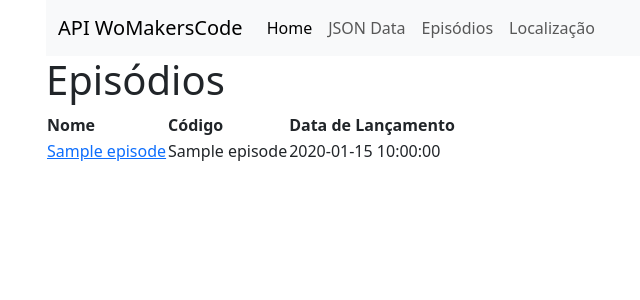
After one commit to groot85/flask-apenas-exercicios-semana-4, a Flask app: template templates/episodes.html in a window 1280 px wide. The commit adds this page. Shown: the top 300 px of the page, without its empty margins (36-676 px from the left). Run offline with Flask 2, Linux system fonts and the light colour scheme; the template is opened without the code that fills it: most values are stand-ins (such as "Sample title", 1, 10 or a date in 2020).

Commit message:
atualização da correcao da tarefa-exercicio de fixacao api

```diff
--- a/main.py
+++ b/main.py
@@ -4,7 +4,7 @@ import urllib.request, json
 app = Flask(__name__)
 
 
-@app.route("/")
+@app.route("/")  #pagina inicial/home
 def get_list_characters_page():
   url = "https://rickandmortyapi.com/api/character"
   response = urllib.request.urlopen(url)
@@ -13,7 +13,8 @@ def get_list_characters_page():
 
   return render_template("characters.html", characters=dict["results"])
 
-@app.route("/personagem/<id>")
+
+@app.route("/profile/<id>")
 def get_profile(id):
   url = "https://rickandmortyapi.com/api/character/" + id
   response = urllib.request.urlopen(url)
@@ -22,9 +23,10 @@ def get_profile(id):
 
   return render_template("profile.html", profile=dict)
 
-@app.route("/lista")
+
 # def index(): #faz essa def para que o programa abra a tela de visualização)
 #     return '<h1> Olá, WoMakers!</h1>'
+@app.route("/lista")
 def get_list_characters(
 ):  #faz essa def para que o programa abra a tela de visualização)
   url = "https://rickandmortyapi.com/api/character"  #url do sit rick
@@ -42,4 +44,73 @@ def get_list_characters(
   return {"characters": characters}
 
 
+@app.route("/locations")
+def get_list_locations():
+  url = "https://rickandmortyapi.com/api/location"
+  response = urllib.request.urlopen(url)
+  locations = response.read()
+  dict = json.loads(locations)
+
+  locations = []
+
+  for location in dict["results"]:
+    location = {
+      "id": location["id"],
+      "name": location["name"],
+      "type": location["type"],
+      "dimension": location["dimension"],
+    }
+
+    locations.append(location)
+
+  return render_template("locations.html", locations=locations)
+
+
+@app.route("/location/<id>")
+def get_location(id):
+  url = "https://rickandmortyapi.com/api/location/" + id  #na correção do exercicio foi utilizado o + logo após o sinal de igual e o id entre {}" o que causou um erro. ao fazer nesse padrão que eu fiz, deu certo. como estava no exemplo/correção url = +"https://rickandmortyapi.com/api/location/{id}"
+  response = urllib.request.urlopen(url)
+  data = response.read()
+  location = json.loads(data)
+
+  characters = []
+  for char_url in location['residents']:
+    char_response = urllib.request.urlopen(char_url)
+    char_data = char_response.read()
+    char_dict = json.loads(char_data)
+    characters.append(char_dict)
+  location['characters'] = characters
+
+  return render_template("location.html", location=location)
+
+
+@app.route("/episodes")
+def get_list_episodes():
+  url = "https://rickandmortyapi.com/api/episode/"
+  response = urllib.request.urlopen(url)
+  episodes = response.read()
+  dict = json.loads(episodes)
+
+  episodes = []
+
+  for episode in dict["results"]:
+    episode = {
+      "id": episode["id"],
+      "name": episode["name"],
+      "air_date": episode["air_date"],
+      "episode": episode["episode"],
+    }
+
+    episodes.append(episode)
+
+  return render_template("episodes.html", episodes=episodes)
+
+
+# @app.route("/episode/<id>")
+# def get_episode(id):
+#   url = "https://rickandmortyapi.com/api/episode/"+id
+#   response = urllib.request.urlopen(url)
+#   data = response.read()
+#   episode = json.loads(data)
+
 app.run(host='0.0.0.0', port=81)
--- /dev/null
+++ b/templates/episodes.html
@@ -0,0 +1,24 @@
+{% extends "layout.html"%}
+
+{% block content %}
+<div class="row">
+
+  <div>
+    <h1> Episódios </h1>
+
+    <table class = "row">
+      <tr>
+          <th> Nome </th>
+          <th> Código </th>
+          <th> Data de Lançamento</th>
+      </tr>
+      {% for episode in episodes %}
+      <tr>
+          <td><a href="/episode/{{episode.id}}">{{episode.name}}</a></td>
+          <td>{{episode.episode}}</td>
+          <td>{{episode.air_date}}</td>
+      </tr>
+      {% endfor %}
+    </table>
+</div>
+{% endblock %}
--- a/templates/layout.html
+++ b/templates/layout.html
@@ -4,7 +4,9 @@
     <meta charset="utf-8">
     <meta name="viewport" content="width=device-width, initial-scale=1">
     <title>Bootstrap demo</title>
-    <link href="https://cdn.jsdelivr.net/npm/bootstrap@5.3.2/dist/css/bootstrap.min.css" rel="stylesheet" integrity="sha384T3c6CoIi6uLrA9TneNEoa7RxnatzjcDSCmG1MXxSR1GAsXEV/Dwwykc2MPK8M2HN" crossorigin="anonymous">
+    <link href="https://cdn.jsdelivr.net/npm/bootstrap@5.3.2/dist/css/bootstrap.min.css"
+    rel="stylesheet"integrity="sha384T3c6CoIi6uLrA9TneNEoa7RxnatzjcDSCmG1MXxSR1GAsXEV/Dwwykc2MPK8M2HN"
+    crossorigin="anonymous">
   </head>
   <body>
 
@@ -13,8 +15,6 @@
       {% include "nav.html" %}
 
       {% block content %}{% endblock %}
-
-
     </main>
 
   </body>
--- a/templates/nav.html
+++ b/templates/nav.html
@@ -1,20 +1,23 @@
 <header> <!-- parte que estava no characters template no inicio -->
   <nav class="navbar navbar-expand-lg bg-body-tertiary">
     <div class="container-fluid">
-      <a class="navbar-brand" href="#">Início</a>
+      <a class="navbar-brand" href="#">API WoMakersCode</a>
       <button class="navbar-toggler" type="button" data-bs-toggle="collapse" data-bs-target="#navbarNav" aria-controls="navbarNav" aria-expanded="false" aria-label="Toggle navigation">
         <span class="navbar-toggler-icon"></span>
       </button>
       <div class="collapse navbar-collapse" id="navbarNav">
         <ul class="navbar-nav">
           <li class="nav-item">
-            <a class="nav-link active" aria-current="page" href="#">Home</a>
+            <a class="nav-link active" aria-current="page" href="/">Home</a>
           </li>
           <li class="nav-item">
             <a class="nav-link" href="/lista">JSON Data</a>
           </li>
           <li class="nav-item">
-            <a class="nav-link" href="/episodios">Episódios</a>
+            <a class="nav-link" href="/episodes">Episódios</a>
+          </li>
+          <li class="nav-item">
+            <a class="nav-link" href="/locations">Localização</a>
           </li>
         </ul>
       </div>
```
Also changed, not shown: templates/episode.html (added, +7 -0 lines), templates/location.html (added, +22 -0 lines), templates/locations.html (added, +20 -0 lines), 2 other files.
